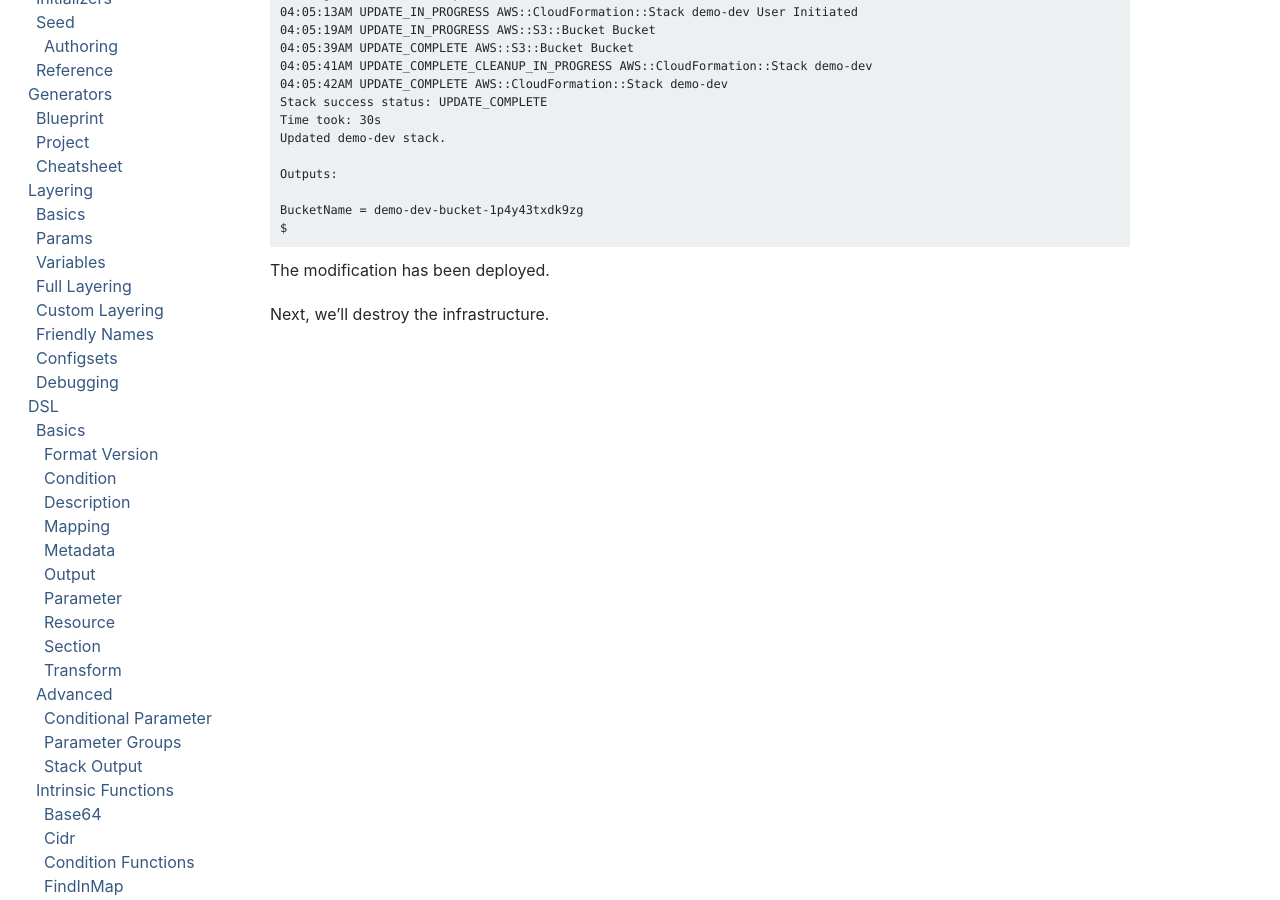
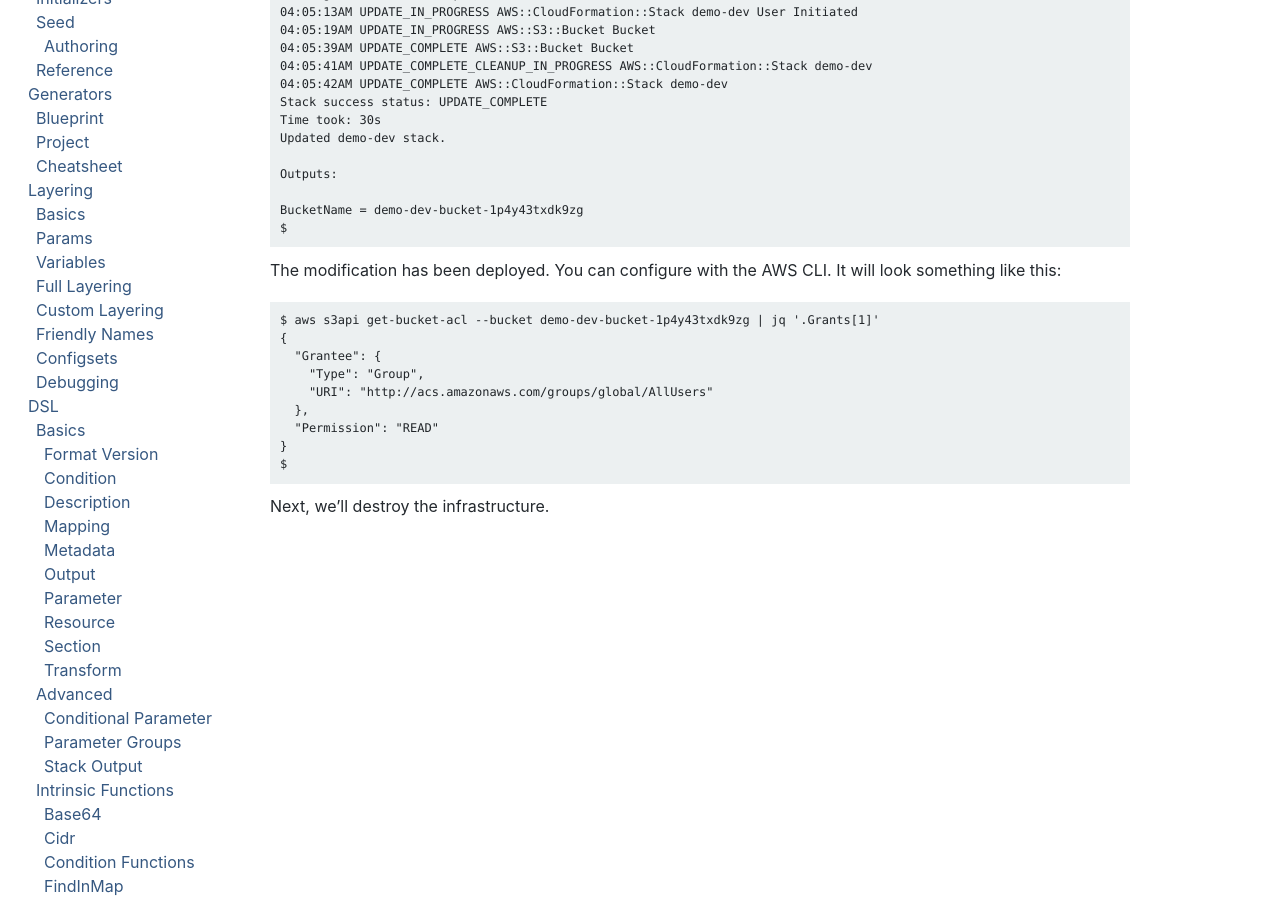
Before and after one commit to boltops-tools/lono-docs, a Jekyll site: the page built from _docs/learn/update.md, in a window 1280 px wide and 900 px high, scrolled down 983 px. Built offline with Jekyll 4.4.1, drawn with Linux system fonts in a browser that asks for light colours; cached includes are drawn as plain includes; a script that is not in the unit is left out.

Commit message:
add aws s3api get-bucket-acl check

```diff
--- a/_docs/learn/update.md
+++ b/_docs/learn/update.md
@@ -46,6 +46,16 @@ You are also prompted for confirmation. Type `y` and press enter.
     BucketName = demo-dev-bucket-1p4y43txdk9zg
     $
 
-The modification has been deployed.
+The modification has been deployed. You can configure with the AWS CLI. It will look something like this:
+
+    $ aws s3api get-bucket-acl --bucket demo-dev-bucket-1p4y43txdk9zg | jq '.Grants[1]'
+    {
+      "Grantee": {
+        "Type": "Group",
+        "URI": "http://acs.amazonaws.com/groups/global/AllUsers"
+      },
+      "Permission": "READ"
+    }
+    $
 
 Next, we'll destroy the infrastructure.
```
